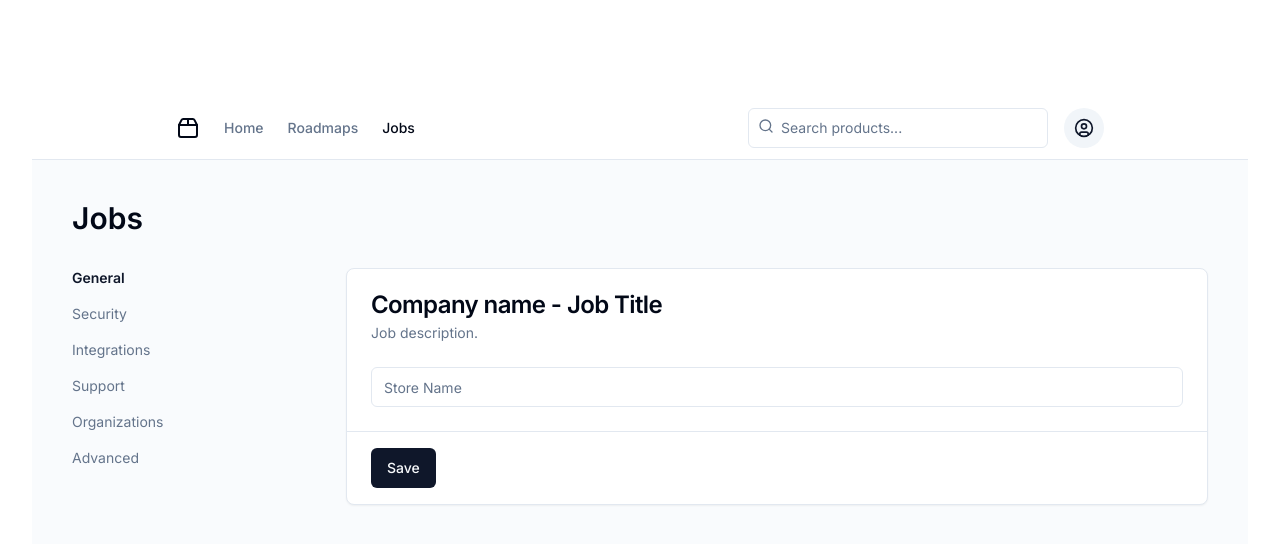
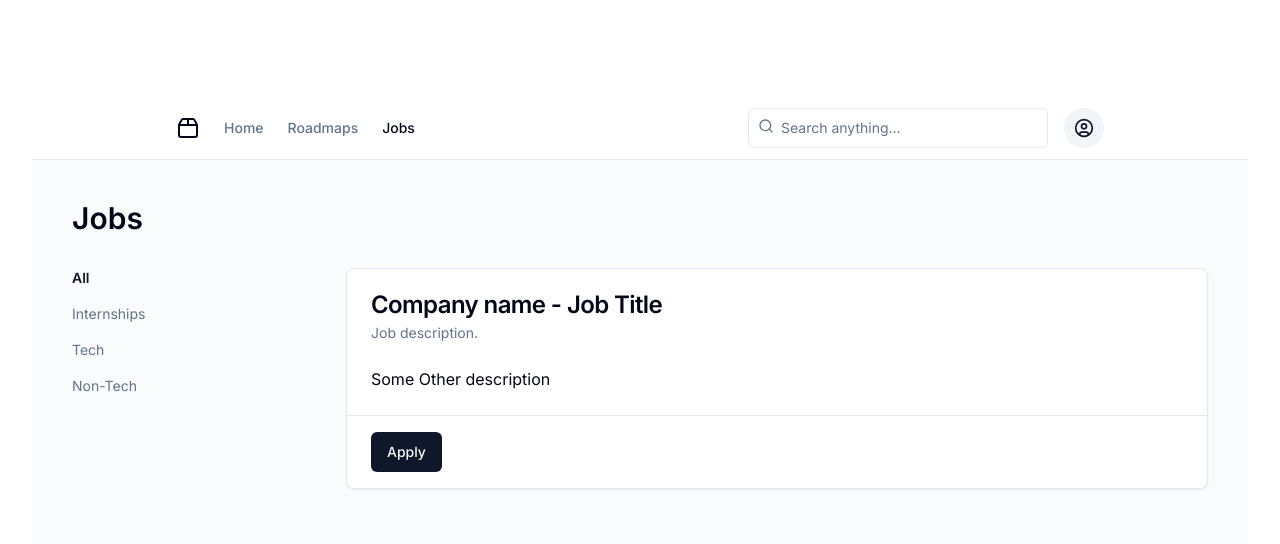
Before and after one commit to vasantakmr/landing-pages, a Next.js app: page / in a window 1280 px wide. Shown: the top 544 px of the page. Built offline with nearby package versions, Linux system fonts and the light colour scheme.

Commit message:
slight modifications

```diff
--- a/app/dashboard.tsx
+++ b/app/dashboard.tsx
@@ -28,13 +28,11 @@ export function Dashboard() {
             x-chunk="dashboard-04-chunk-0"
           >
             <Link href="#" className="font-semibold text-primary">
-              General
+              All
             </Link>
-            <Link href="#">Security</Link>
-            <Link href="#">Integrations</Link>
-            <Link href="#">Support</Link>
-            <Link href="#">Organizations</Link>
-            <Link href="#">Advanced</Link>
+            <Link href="#">Internships</Link>
+            <Link href="#">Tech</Link>
+            <Link href="#">Non-Tech</Link>
           </nav>
           <div className="grid gap-6">
             <Card x-chunk="dashboard-04-chunk-1">
@@ -43,12 +41,10 @@ export function Dashboard() {
                 <CardDescription>Job description.</CardDescription>
               </CardHeader>
               <CardContent>
-                <form>
-                  <Input placeholder="Store Name" />
-                </form>
+                Some Other description
               </CardContent>
               <CardFooter className="border-t px-6 py-4">
-                <Button>Save</Button>
+                <Button>Apply</Button>
               </CardFooter>
             </Card>
           </div>
--- a/components/custom/navbar.tsx
+++ b/components/custom/navbar.tsx
@@ -91,7 +91,7 @@ export function Navbar() {
               <Search className="absolute left-2.5 top-2.5 h-4 w-4 text-muted-foreground" />
               <Input
                 type="search"
-                placeholder="Search products..."
+                placeholder="Search anything..."
                 className="pl-8 sm:w-[300px] md:w-[200px] lg:w-[300px]"
               />
             </div>
```
